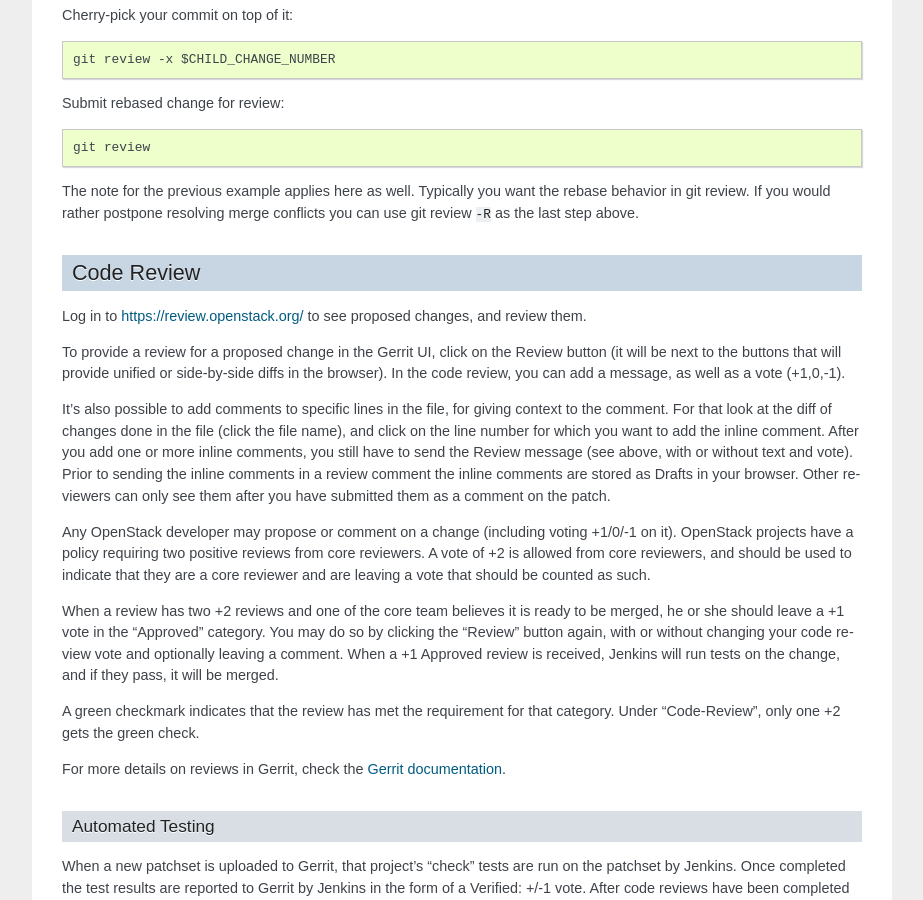
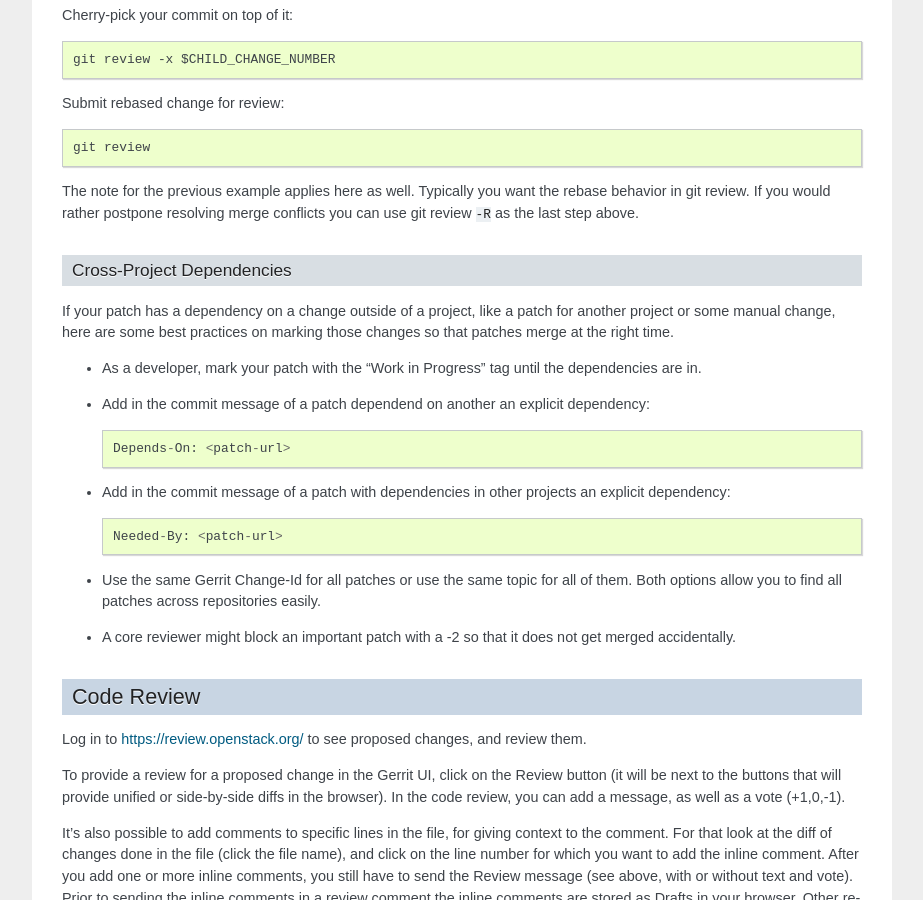
Before and after one commit to openstack-archive/infra-manual, a Sphinx documentation site: the page built from doc/source/developers.rst, in a window 1280 px wide and 900 px high, scrolled down 6780 px. Shown: the whole window, without its empty margins (198-1121 px from the left). Built offline with Sphinx 7.4.7, drawn with Linux system fonts in a browser that asks for light colours; some of the changed text lies outside the part shown.

Commit message:
Add section about cross-project dependencies
As part of submitting a change, document how to handle cross-project
dependencies.

Change-Id: I4fc56dc8ab8ae7159fc8c6556427dbb96ff447d3

```diff
--- a/doc/source/developers.rst
+++ b/doc/source/developers.rst
@@ -407,6 +407,34 @@ want the rebase behavior in git review. If you would rather postpone
 resolving merge conflicts you can use git review ``-R`` as the last step
 above.
 
+Cross-Project Dependencies
+--------------------------
+
+If your patch has a dependency on a change outside of a project, like
+a patch for another project or some manual change, here are some best
+practices on marking those changes so that patches merge at the right
+time.
+
+* As a developer, mark your patch with the "Work in Progress" tag
+  until the dependencies are in.
+
+* Add in the commit message of a patch dependend on another an
+  explicit dependency::
+
+    Depends-On: <patch-url>
+
+* Add in the commit message of a patch with dependencies in other
+  projects an explicit dependency::
+
+    Needed-By: <patch-url>
+
+* Use the same Gerrit Change-Id for all patches or use the same topic
+  for all of them. Both options allow you to find all patches across
+  repositories easily.
+
+* A core reviewer might block an important patch with a -2 so that it
+  does not get merged accidentally.
+
 Code Review
 ===========
 
```
